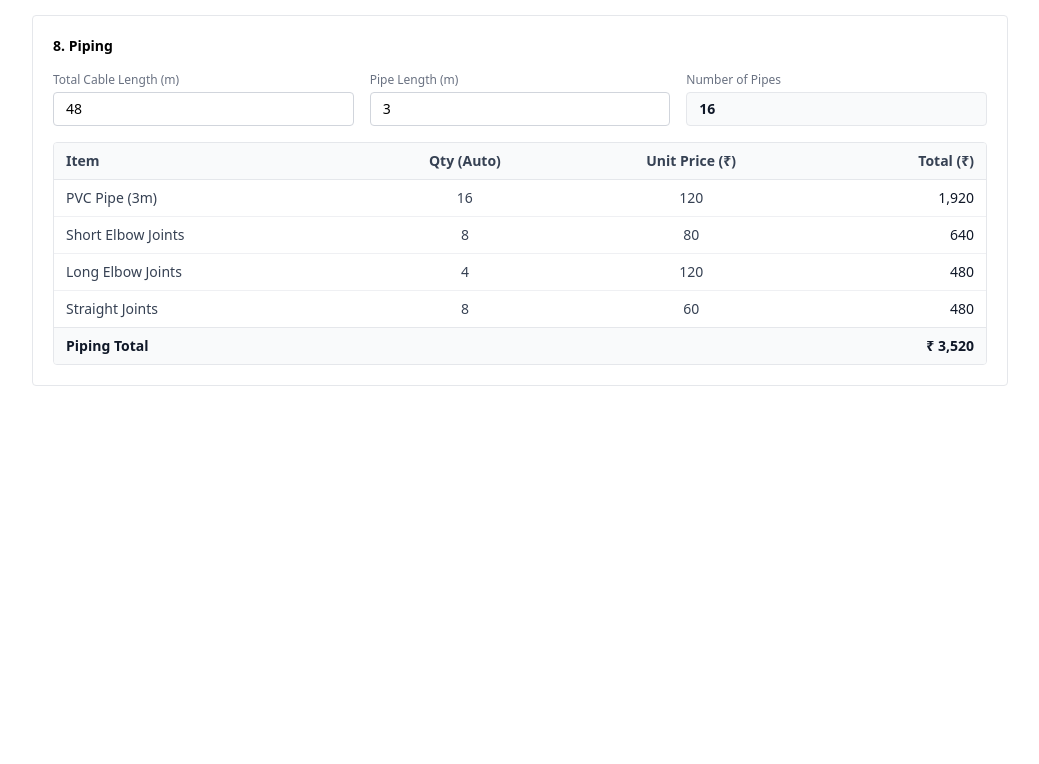
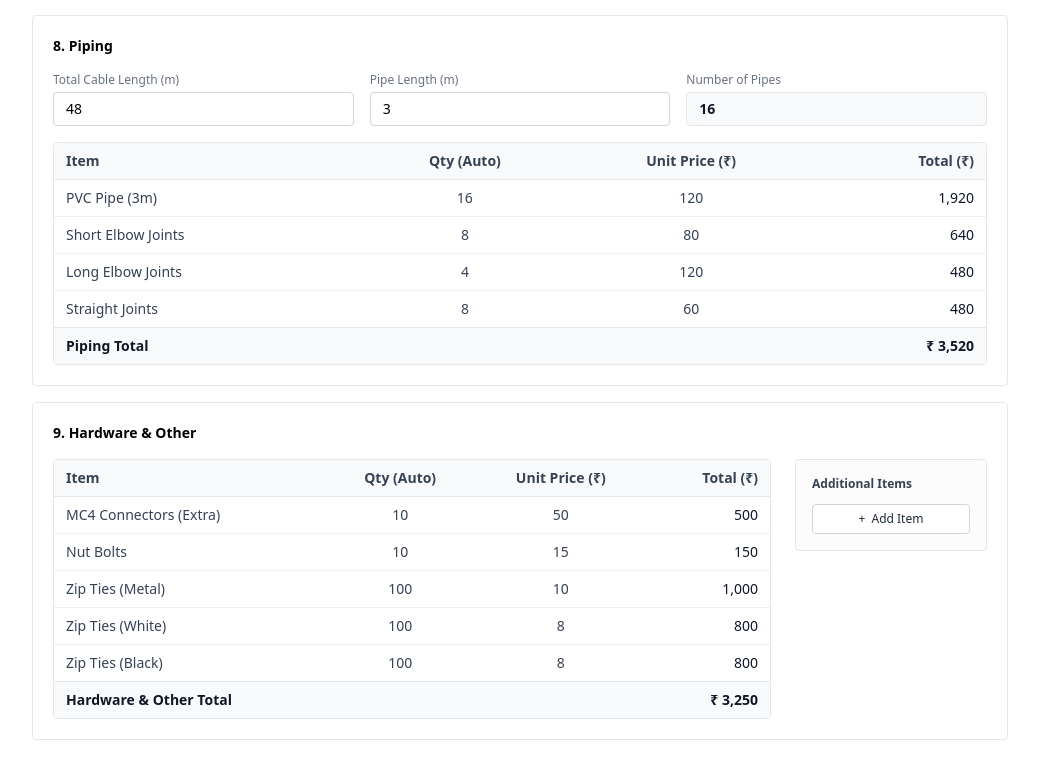
Before and after one commit to soares-roydon/solar-cost-estimator, a Next.js app: page / in a window 1280 px wide. Shown: the part 2714-3478 px from the top of the page, without its empty margins (120-1159 px from the left). Before the commit the page ends 3124 px from the top, so only its background shows below. Built offline with nearby package versions, Linux system fonts and the light colour scheme.

Commit message:
feat: add hardware & other section with dynamic item additions

```diff
--- a/app/page.tsx
+++ b/app/page.tsx
@@ -6,6 +6,7 @@ import Cables from '@/components/sections/cables/cables';
 import AcdbDcdb from '@/components/sections/acdb-dcdb/acdb-dcdb';
 import Walkway from '@/components/sections/walkway/walkway';
 import Piping from '@/components/sections/piping/piping';
+import Hardware from '@/components/sections/hardware/hardware';
 
 export default function Home() {
   return (
@@ -18,6 +19,7 @@ export default function Home() {
       <AcdbDcdb />
       <Walkway />
       <Piping />
+      <Hardware />
     </main>
   );
 }
--- /dev/null
+++ b/components/sections/hardware/data.ts
@@ -0,0 +1,16 @@
+export interface HardwareItem {
+  id: string;
+  name: string;
+  qty: number;
+  unitPrice: number;
+  isCustom?: boolean;
+}
+
+// Dummy data — will come from Excel sheet later
+export const defaultHardwareItems: HardwareItem[] = [
+  { id: 'mc4', name: 'MC4 Connectors (Extra)', qty: 10, unitPrice: 50 },
+  { id: 'nut-bolts', name: 'Nut Bolts', qty: 10, unitPrice: 15 },
+  { id: 'zip-metal', name: 'Zip Ties (Metal)', qty: 100, unitPrice: 10 },
+  { id: 'zip-white', name: 'Zip Ties (White)', qty: 100, unitPrice: 8 },
+  { id: 'zip-black', name: 'Zip Ties (Black)', qty: 100, unitPrice: 8 },
+];
--- /dev/null
+++ b/components/sections/hardware/hardware.tsx
@@ -0,0 +1,157 @@
+'use client';
+
+import { useState, useMemo } from 'react';
+import NumberInput from '@/components/ui/number-input';
+import TextInput from '@/components/ui/text-input';
+import {
+  Table,
+  TableHeader,
+  TableBody,
+  TableFooter,
+  TableRow,
+  TableHead,
+  TableCell,
+} from '@/components/ui/table';
+import { defaultHardwareItems, type HardwareItem } from '@/components/sections/hardware/data';
+
+const Hardware = () => {
+  const [items, setItems] = useState<HardwareItem[]>(defaultHardwareItems);
+
+  const handleAddItem = () => {
+    const newItem: HardwareItem = {
+      id: `custom-${Date.now()}`,
+      name: '',
+      qty: 1,
+      unitPrice: 0,
+      isCustom: true,
+    };
+    setItems((prev) => [...prev, newItem]);
+  };
+
+  const handleRemoveItem = (id: string) => {
+    setItems((prev) => prev.filter((item) => item.id !== id));
+  };
+
+  const handleUpdateItem = (
+    id: string,
+    field: 'name' | 'qty' | 'unitPrice',
+    value: string | number
+  ) => {
+    setItems((prev) => prev.map((item) => (item.id === id ? { ...item, [field]: value } : item)));
+  };
+
+  const hardwareTotal = useMemo(() => {
+    return items.reduce((sum, item) => sum + (item.qty || 0) * (item.unitPrice || 0), 0);
+  }, [items]);
+
+  return (
+    <section className="rounded border border-gray-200 p-5">
+      <h2 className="mb-4 text-sm font-semibold">9. Hardware & Other</h2>
+
+      <div className="flex flex-col gap-6 lg:flex-row lg:items-start">
+        {/* Hardware Items Table */}
+        <div className="flex-1">
+          <Table>
+            <TableHeader>
+              <TableRow>
+                <TableHead>Item</TableHead>
+                <TableHead align="center">Qty (Auto)</TableHead>
+                <TableHead align="center">Unit Price (₹)</TableHead>
+                <TableHead align="right">Total (₹)</TableHead>
+              </TableRow>
+            </TableHeader>
+            <TableBody>
+              {items.map((item) => {
+                const itemTotal = (item.qty || 0) * (item.unitPrice || 0);
+
+                if (item.isCustom) {
+                  return (
+                    <TableRow key={item.id}>
+                      <TableCell>
+                        <div className="flex items-center gap-2">
+                          <TextInput
+                            value={item.name}
+                            onChange={(val) => handleUpdateItem(item.id, 'name', val)}
+                            placeholder="Item name"
+                            className="px-2 py-1 text-xs"
+                          />
+                          <button
+                            type="button"
+                            onClick={() => handleRemoveItem(item.id)}
+                            className="text-xs text-gray-400 hover:text-red-500"
+                            title="Remove item"
+                          >
+                            ✕
+                          </button>
+                        </div>
+                      </TableCell>
+                      <TableCell align="center">
+                        <NumberInput
+                          value={item.qty}
+                          onChange={(val) => handleUpdateItem(item.id, 'qty', val)}
+                          min={0}
+                          className="w-16 px-2 py-1 text-center"
+                        />
+                      </TableCell>
+                      <TableCell align="center">
+                        <NumberInput
+                          value={item.unitPrice}
+                          onChange={(val) => handleUpdateItem(item.id, 'unitPrice', val)}
+                          min={0}
+                          className="w-20 px-2 py-1 text-center"
+                        />
+                      </TableCell>
+                      <TableCell align="right" className="font-medium text-gray-900">
+                        {itemTotal.toLocaleString('en-IN')}
+                      </TableCell>
+                    </TableRow>
+                  );
+                }
+
+                return (
+                  <TableRow key={item.id}>
+                    <TableCell className="text-gray-700">{item.name}</TableCell>
+                    <TableCell align="center" className="text-gray-700">
+                      {item.qty}
+                    </TableCell>
+                    <TableCell align="center" className="text-gray-700">
+                      {item.unitPrice.toLocaleString('en-IN')}
+                    </TableCell>
+                    <TableCell align="right" className="font-medium text-gray-900">
+                      {itemTotal.toLocaleString('en-IN')}
+                    </TableCell>
+                  </TableRow>
+                );
+              })}
+            </TableBody>
+            <TableFooter>
+              <TableRow>
+                <TableCell colSpan={2} className="font-semibold text-gray-900">
+                  Hardware & Other Total
+                </TableCell>
+                <TableCell colSpan={2} align="right" className="font-semibold text-gray-900">
+                  ₹ {hardwareTotal.toLocaleString('en-IN')}
+                </TableCell>
+              </TableRow>
+            </TableFooter>
+          </Table>
+        </div>
+
+        {/* Additional Items Panel */}
+        <div className="flex w-full flex-col gap-3 rounded border border-gray-200 bg-gray-50/50 p-4 lg:w-48">
+          <span className="text-xs font-semibold text-gray-700">Additional Items</span>
+          <button
+            type="button"
+            onClick={handleAddItem}
+            className="flex items-center justify-center gap-1.5 rounded border border-gray-300 bg-white px-3 py-1.5 text-xs font-medium text-gray-800 transition-colors hover:bg-gray-100"
+          >
+            <span>+</span>
+            <span>Add Item</span>
+          </button>
+        </div>
+      </div>
+    </section>
+  );
+};
+
+export default Hardware;
```
